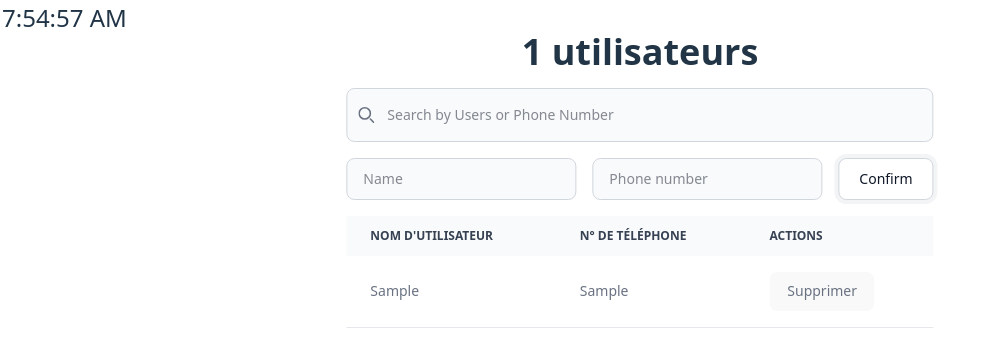
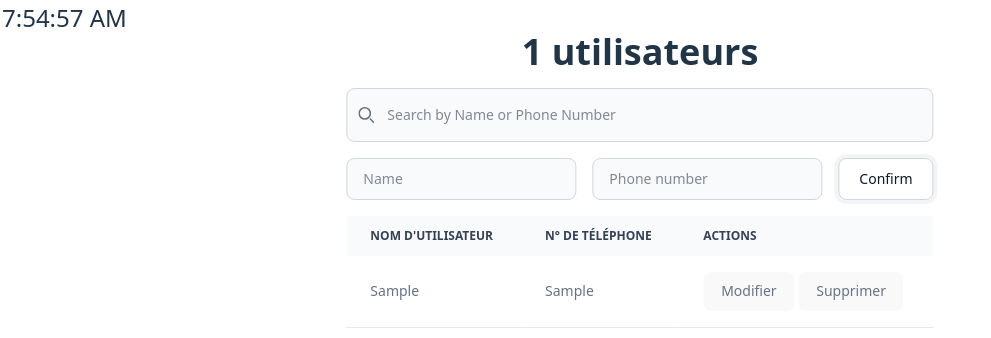
Before and after one commit to gdudekdev/react-cours, a React (Vite) app: page / in a window 1280 px wide. Both pictures are taken after typing "Sample", "Sample" into the empty fields and a click on the input "Confirm". Shown: the top 338 px of the page, without its empty margins (0-991 px from the left). Built offline with nearby package versions, Linux system fonts and the light colour scheme.

Commit message:
REACT/FEAT/ handling update for users

```diff
--- /dev/null
+++ b/src/components/PatchForm.tsx
@@ -0,0 +1,55 @@
+import { useState } from "react";
+
+export default function PatchForm({
+  id,
+  user,
+  users,
+  setUsers,
+  setIsPatchMode,
+}) {
+  const [patchedUser, setPatchedUser] = useState(user);
+  function handleSubmit(e) {
+    e.preventDefault();
+    const newUsers = users.map((user, index) =>
+      index === id ? { ...user, ...patchedUser } : user
+    );
+    setUsers(newUsers);
+    localStorage.setItem("users", JSON.stringify(newUsers));
+    setPatchedUser({ id: -1, user: { user: "", phone: "" } });
+    setIsPatchMode(false);
+  }
+  return (
+    <form onSubmit={handleSubmit} className="flex gap-4">
+      <input
+        type="text"
+        onChange={(e) =>
+          setPatchedUser((prev) => ({
+            user: e.target.value,
+            phone: prev.phone,
+          }))
+        }
+        value={patchedUser.user}
+        placeholder="Name"
+        className="bg-gray-50 border border-gray-300 text-gray-900 text-sm rounded-lg focus:ring-blue-500 focus:border-blue-500 block w-full ps-4 p-2.5  dark:bg-gray-700 dark:border-gray-600 dark:placeholder-gray-400 dark:text-white dark:focus:ring-blue-500 dark:focus:border-blue-500"
+        required
+      />
+      <input
+        type="text"
+        onChange={(e) =>
+          setPatchedUser((prev) => ({ user: prev.user, phone: e.target.value }))
+        }
+        value={patchedUser.phone}
+        placeholder="Phone number"
+        required
+        id="phone-input"
+        aria-describedby="helper-text-explanation"
+        className="bg-gray-50 border border-gray-300 text-gray-900 text-sm rounded-lg focus:ring-blue-500 focus:border-blue-500 block w-full ps-4 p-2.5  dark:bg-gray-700 dark:border-gray-600 dark:placeholder-gray-400 dark:text-white dark:focus:ring-blue-500 dark:focus:border-blue-500"
+      />
+      <input
+        type="submit"
+        value="Confirm"
+        className="text-gray-900 bg-white border border-gray-300 focus:outline-none hover:bg-gray-100 focus:ring-4 focus:ring-gray-100 font-medium rounded-lg text-sm px-5 py-2.5  dark:bg-gray-800 dark:text-white dark:border-gray-600 dark:hover:bg-gray-700 dark:hover:border-gray-600 dark:focus:ring-gray-700 "
+      />
+    </form>
+  );
+}
--- /dev/null
+++ b/src/components/Search.tsx
@@ -0,0 +1,36 @@
+import { useState } from "react";
+
+export default function Search({ search, setSearch}) {
+
+  return (
+    <>
+      <div className="relative">
+        <div className="absolute inset-y-0 start-0 flex items-center ps-3 pointer-events-none">
+          <svg
+            className="w-4 h-4 text-gray-500 dark:text-gray-400"
+            aria-hidden="true"
+            xmlns="http://www.w3.org/2000/svg"
+            fill="none"
+            viewBox="0 0 20 20"
+          >
+            <path
+              stroke="currentColor"
+              stroke-linecap="round"
+              stroke-linejoin="round"
+              strokeWidth="2"
+              d="m19 19-4-4m0-7A7 7 0 1 1 1 8a7 7 0 0 1 14 0Z"
+            />
+          </svg>
+        </div>
+        <input
+          type="search"
+          id="default-search"
+          className="block w-full p-4 ps-10 text-sm text-gray-900 border border-gray-300 rounded-lg bg-gray-50 focus:ring-gray-500 focus:borde-gray-500 dark:bg-gray-700 dark:border-gray-600 dark:placeholder-gray-400 dark:text-white dark:focus:ring-gray-500 dark:focus:border-gray-500"
+          placeholder="Search by Name or Phone Number"
+          value={search}
+          onChange={(e) => setSearch(e.target.value)}
+        />
+      </div>
+    </>
+  );
+}
--- a/src/components/User.jsx
+++ b/src/components/User.jsx
@@ -1,15 +1,18 @@
-export default function User({ users, setUsers, id }) {
+export default function User({ users, setUsers, id, patchUser }) {
   function deleteUser() {
     const toSave = users.filter((item, i) => i != id);
     setUsers(toSave);
-    localStorage.setItem('users', JSON.stringify(toSave));
+    localStorage.setItem("users", JSON.stringify(toSave));
   }
 
   return (
     <>
       <td className="px-6 py-4">{users[id].user}</td>
       <td className="px-6 py-4">{users[id].phone}</td>
-      <td className="px-6 py-4">
+      <td className="px-6 py-4 flex gap-1">
+        <button onClick={()=>patchUser({ id: id, data: users[id] })}>
+          Modifier
+        </button>
         <button onClick={() => deleteUser()}>Supprimer</button>
       </td>
     </>
--- a/src/components/UserList.jsx
+++ b/src/components/UserList.jsx
@@ -1,10 +1,14 @@
 import { useEffect, useState } from "react";
 import User from "./User";
 import Form from "./Form";
+import Search from "./Search";
+import PatchForm from "./PatchForm";
 
 export default function UserList() {
   const [users, setUsers] = useState([]);
   const [search, setSearch] = useState("");
+  const [isPatchMode, setIsPatchMode] = useState(false);
+  const [userToPatch, setUserToPatch] = useState({id : -1, user : {user : "", phone :""}});
 
   useEffect(() => {
     const stored = JSON.parse(localStorage.getItem("users"));
@@ -12,7 +16,10 @@ export default function UserList() {
       setUsers(stored);
     }
   }, []);
-
+  const patchUser = (user) => {
+    setIsPatchMode(true);
+    setUserToPatch(user);
+  };
   const filteredUsers = users.filter(
     (user) =>
       user.user.toLowerCase().includes(search.toLowerCase()) ||
@@ -24,42 +31,19 @@ export default function UserList() {
         <h2 className="text-4xl font-bold dark:text-white">
           {users.length} utilisateurs
         </h2>
+        <Search search={search} setSearch={setSearch} />
+        {isPatchMode ? (
+          <PatchForm
+            id={userToPatch.id}
+            user={userToPatch.data}
+            setUsers={setUsers}
+            users={users}
+            setIsPatchMode={setIsPatchMode}
+          />
+        ) : (
+          <Form setUsers={setUsers} users={users}  />
+        )}
 
-        <label
-          for="default-search"
-          class="mb-2 text-sm font-medium text-gray-900 sr-only dark:text-white"
-        >
-          Search
-        </label>
-        <div class="relative">
-          <div class="absolute inset-y-0 start-0 flex items-center ps-3 pointer-events-none">
-            <svg
-              class="w-4 h-4 text-gray-500 dark:text-gray-400"
-              aria-hidden="true"
-              xmlns="http://www.w3.org/2000/svg"
-              fill="none"
-              viewBox="0 0 20 20"
-            >
-              <path
-                stroke="currentColor"
-                stroke-linecap="round"
-                stroke-linejoin="round"
-                strokeWidth="2"
-                d="m19 19-4-4m0-7A7 7 0 1 1 1 8a7 7 0 0 1 14 0Z"
-              />
-            </svg>
-          </div>
-          <input
-            type="search"
-            id="default-search"
-            class="block w-full p-4 ps-10 text-sm text-gray-900 border border-gray-300 rounded-lg bg-gray-50 focus:ring-blue-500 focus:border-blue-500 dark:bg-gray-700 dark:border-gray-600 dark:placeholder-gray-400 dark:text-white dark:focus:ring-blue-500 dark:focus:border-blue-500"
-            placeholder="Search by Users or Phone Number"
-            value={search}
-            onChange={(e)=>setSearch(e.target.value)}
-          />
-        </div>
-
-        <Form setUsers={setUsers} users={users} />
         <table className="w-full text-sm text-left rtl:text-right text-gray-500 dark:text-gray-400">
           <thead className="text-xs text-gray-700 uppercase bg-gray-50 dark:bg-gray-700 dark:text-gray-400">
             <tr>
@@ -80,7 +64,7 @@ export default function UserList() {
                 key={index}
                 className="bg-white border-b dark:bg-gray-800 dark:border-gray-700 border-gray-200"
               >
-                <User users={filteredUsers} setUsers={setUsers} id={index} />
+                <User users={filteredUsers} setUsers={setUsers} id={index} patchUser={patchUser} />
               </tr>
             ))}
           </tbody>
```
